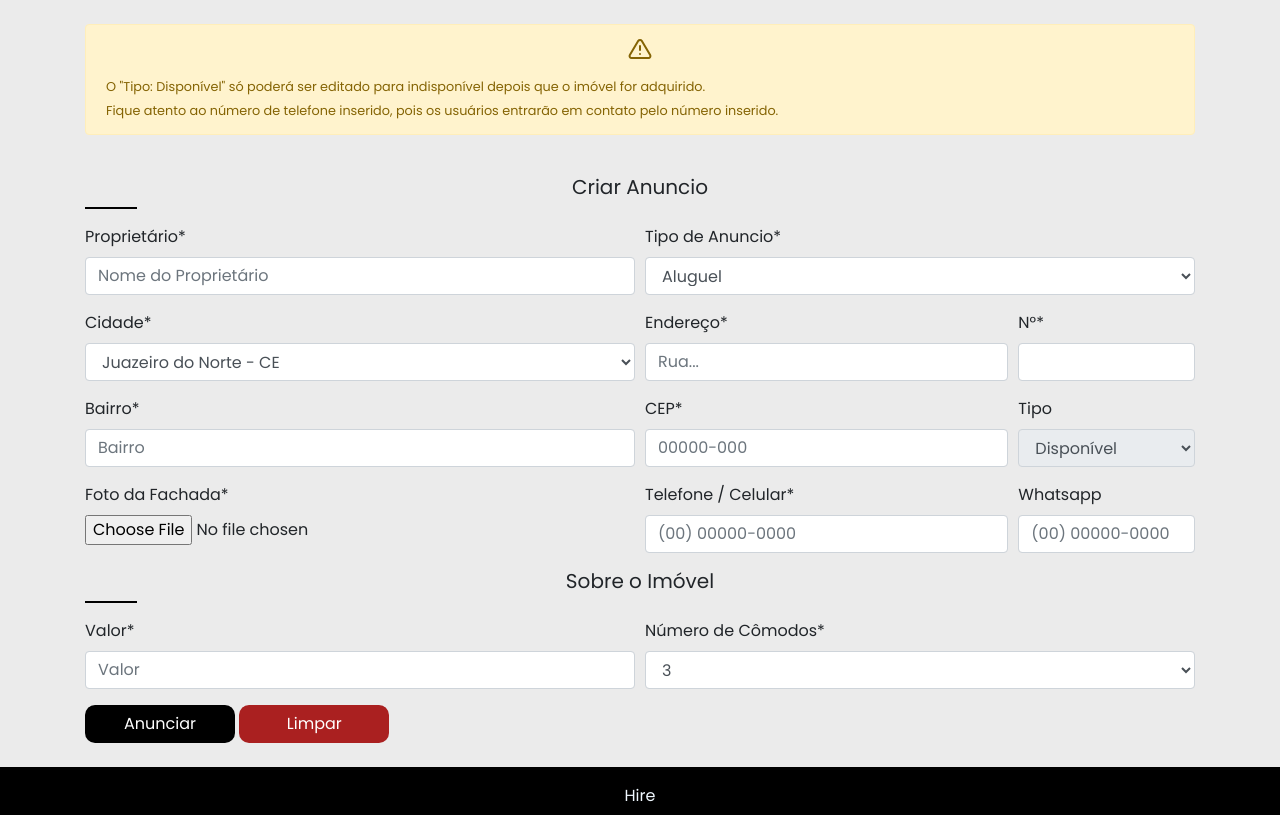
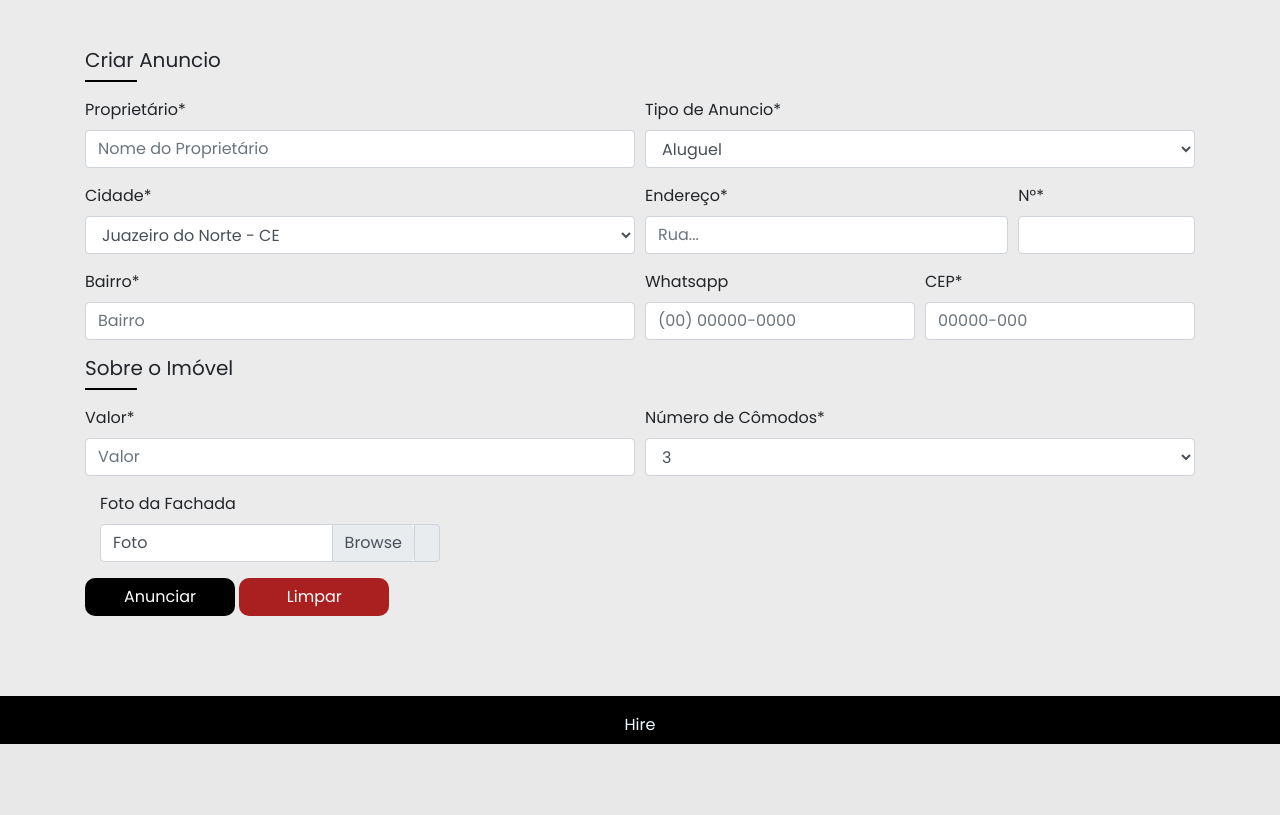
Before and after one commit to Darlan444/Hire, a PHP site: page /anunciar.php in a window 1280 px wide. Shown: the part 56-871 px from the top of the page. After the commit the page ends 800 px from the top, so only its background shows below. Run offline with PHP 8.4, Linux system fonts and the light colour scheme; a user stored in the database is signed in; some libraries are stand-ins or nearby versions.

Commit message:
Inicio Img

```diff
--- a/anunciar.php
+++ b/anunciar.php
@@ -11,7 +11,32 @@ if (!isset($_SESSION['loggedin']) && $_SESSION['loggedin'] !== false) {
 
 
 <?php
- include 'includes/menudashboard.php';
+include 'includes/menudashboard.php';
+
+// FOTOS
+//formatos permitidos
+$formatos = array("png", "jpg", "jpeg");
+
+if (isset($_FILES['foto_f'])) :
+
+        $extensao = PATHINFO($_FILES['foto_f']['name'], PATHINFO_EXTENSION);
+
+        if (in_array($extensao, $formatos)) :
+
+            $pasta = "img/";
+
+            //caminho temporario
+            $temporario = $_FILES['foto_f']['tmp_name'];
+
+            //renomeando o arquivo de upload
+            $novoNome = uniqid() . ".$extensao";
+
+            // EXECUTANDO O UPLOAD
+            move_uploaded_file($temporario, $pasta . $novoNome);
+
+        endif;
+endif;
+
 
 
 ?>
@@ -31,17 +56,17 @@ if (!isset($_SESSION['loggedin']) && $_SESSION['loggedin'] !== false) {
 
     <br>
 
-    <div class="alert alert-warning" role="alert">
+    <!-- <div class="alert alert-warning" role="alert">
         <h5><i data-feather="alert-triangle"></i></h5>
         <p><small>O "Tipo: Disponível" só poderá ser editado para indisponível depois que o imóvel for adquirido.</small></p>
         <p><small>Fique atento ao número de telefone inserido, pois os usuários entrarão em contato pelo número inserido.</small></p>
-    </div>
+    </div> -->
     <br>
 
-    <h5>Criar Anuncio</h5>
+    <h5 style="text-align: left;">Criar Anuncio</h5>
     <hr class="linha">
 
-    <form method="POST" action="cad_anuncio.php" >
+    <form method="POST" action="cad_anuncio.php" enctype="multipart/form-data">
 
         <!- Máscaras -->
             <script src="https://ajax.googleapis.com/ajax/libs/jquery/2.1.1/jquery.min.js"></script>
@@ -84,47 +109,36 @@ if (!isset($_SESSION['loggedin']) && $_SESSION['loggedin'] !== false) {
                     <label for="bairro">Bairro*</label>
                     <input type="text" class="form-control" id="bairro" name="bairro" placeholder="Bairro" required>
                 </div>
-                <div class="form-group col-md-4">
+                <div class="form-group col-md-3">
+                    <label for="whatsapp">Whatsapp</label>
+                    <input type="text" class="form-control" id="whatsapp" name="whatsapp" placeholder="(00) 00000-0000">
+                    <script type="text/javascript">
+                        $("#whatsapp").mask("(00) 90000-0000");
+                    </script>
+                </div>
+                <div class="form-group col-md-3">
                     <label for="cep">CEP*</label>
                     <input type="text" class="form-control" id="cep" name="cep" placeholder="00000-000" maxlength="9" required>
                     <script type="text/javascript">
                         $("#cep").mask("00000-000");
                     </script>
                 </div>
-                <div class="form-group col-md-2">
-                    <label for="tipo_d">Tipo</label>
-                    <select id="tipo_d" name="tipo_d" class="form-control" disabled>
-                        <option selected>Disponível</option>
-                        <option>Indisponível</option>
-
-                    </select>
-                </div>
             </div>
-            <div class="form-row">
-                <div class="form-group col-md-6">
-                    <label for="foto_f">Foto da Fachada*</label>
-                    <input type="file" class="form-control-file" id="foto_f" name="foto_f" required>
-                </div>
 
 
 
-                <div class="form-group col-md-4">
+
+            <!-- <div class="form-group col-md-3">
                     <label for="telefone">Telefone / Celular*</label>
                     <input type="text" class="form-control" id="telefone" name="telefone" placeholder="(00) 00000-0000" required>
                     <script type="text/javascript">
                         $("#telefone").mask("(00) 90000-0000");
                     </script>
-                </div>
-                <div class="form-group col-md-2">
-                    <label for="whatsapp">Whatsapp</label>
-                    <input type="text" class="form-control" id="whatsapp" name="whatsapp" placeholder="(00) 00000-0000">
-                    <script type="text/javascript">
-                        $("#whatsapp").mask("(00) 90000-0000");
-                    </script>
-                </div>
-            </div>
+                </div> -->
 
-            <h5>Sobre o Imóvel</h5>
+
+
+            <h5 style="text-align: left;">Sobre o Imóvel</h5>
             <hr class="linha">
 
             <div class="form-row">
@@ -154,6 +168,26 @@ if (!isset($_SESSION['loggedin']) && $_SESSION['loggedin'] !== false) {
             </div>
 
             <!-- <div class="form-row">
+                <div class="form-group col-md-6">
+                    <label for="foto_f">Foto da Fachada*</label>
+                    <input type="file" class="form-control-file" id="foto_f" name="foto_f" required>
+                </div>
+            </div> -->
+
+            <div class="form-group col-md-4 ">
+                <label for="exampleInputFile">Foto da Fachada<i class="fas fa-paw"></i></label>
+                <div class="input-group">
+                    <div class="custom-file">
+                        <input type="file" name="foto_f" class="custom-file-input" id="foto_f">
+                        <label class="custom-file-label" for="foto_f">Foto</label>
+                    </div>
+                    <div class="input-group-append">
+                        <span class="input-group-text"><i class="fas fa-upload"></i></span>
+                    </div>
+                </div>
+            </div>
+
+            <!-- <div class="form-row">
                     <div class="form-group col-md-6">
                         <label for="">Fotos do Cômodo*</label>
                         <input type="file" class="form-control-file" id="" name="" required multiple>
@@ -162,7 +196,7 @@ if (!isset($_SESSION['loggedin']) && $_SESSION['loggedin'] !== false) {
 
 
             <button type="submit" class="btn btn-anunciar" onclick="return confirm('Tem certeza que deseja criar Anúncio?')">Anunciar</button>
-            <button type="reset" class="btn btn-limpar">Limpar</button>
+            <button type="reset" class="btn btn-limpar" onclick="return confirm('Tem certeza que deseja limpar informações inseridas?')">Limpar</button>
     </form>
 
 
```
Also changed, not shown: cad_anuncio.php (+3 -4 lines).
